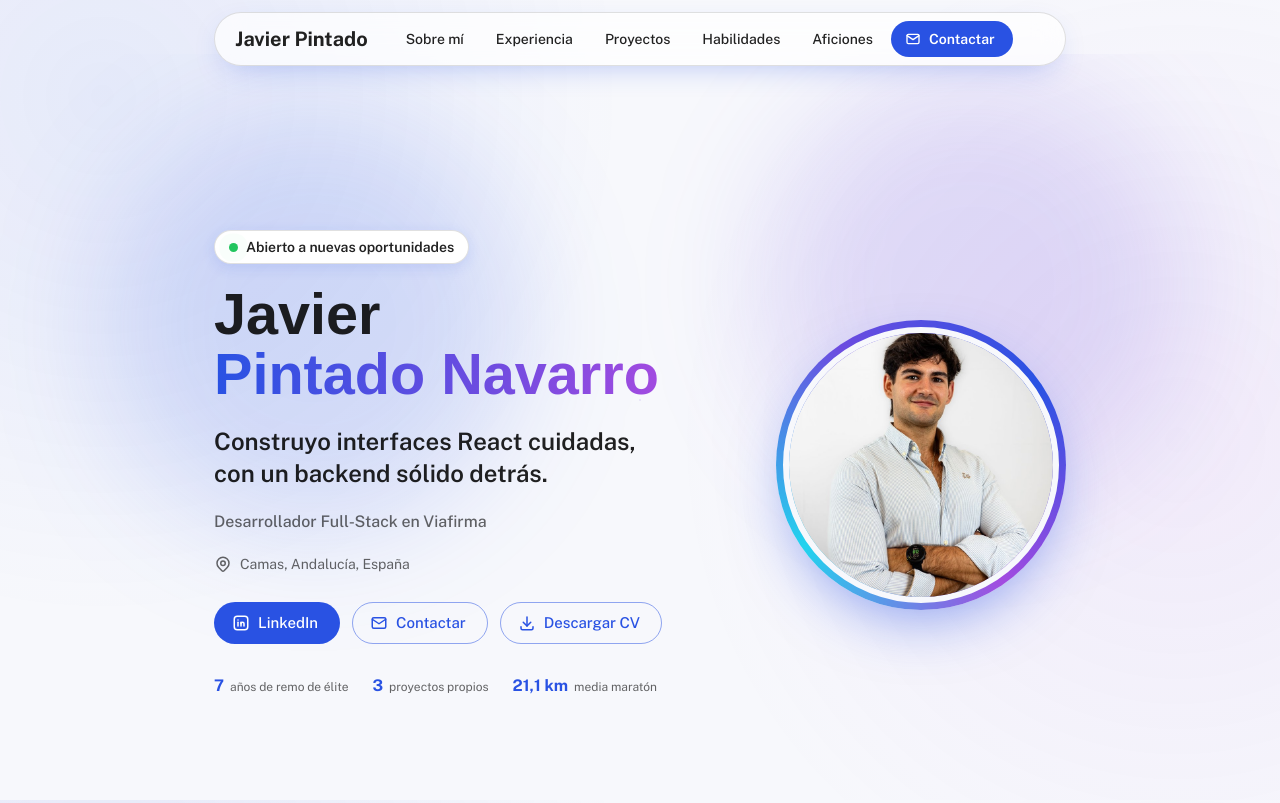
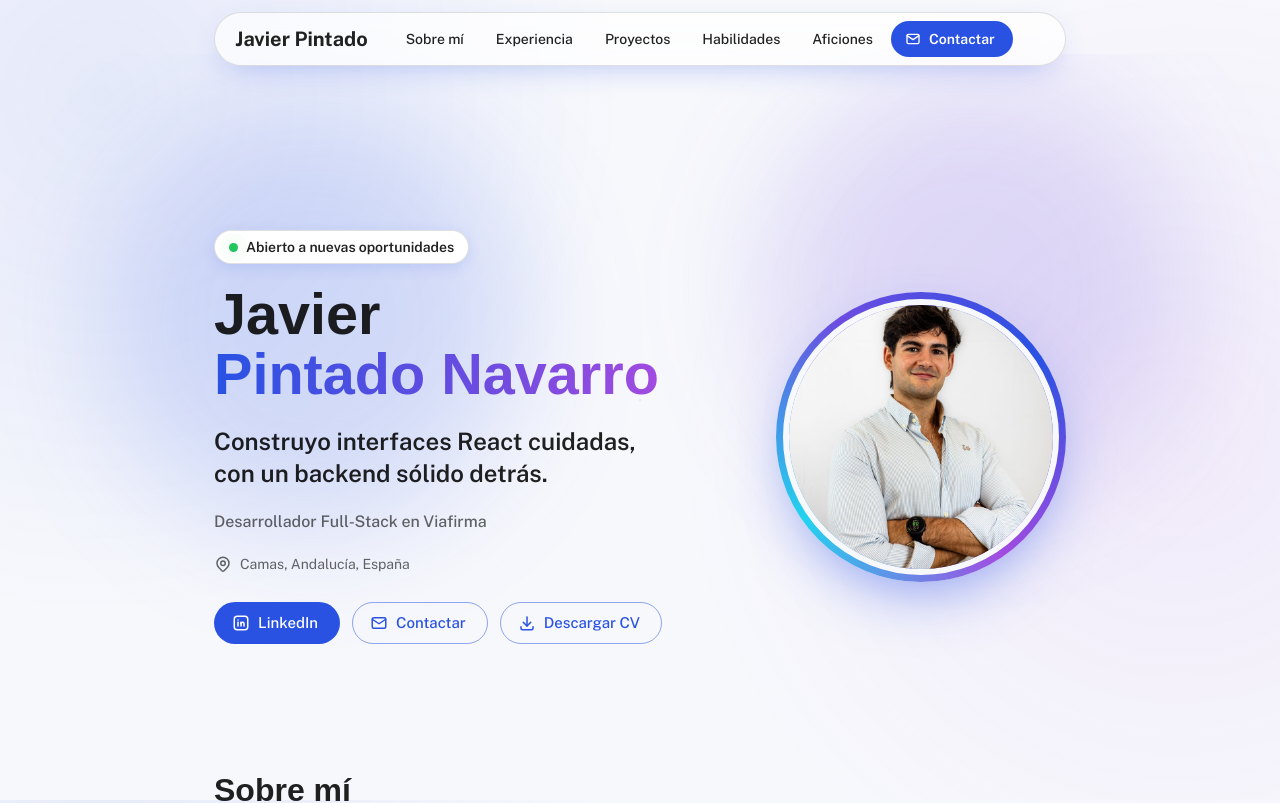
Before and after one commit to javipintado3/personal-portfolio, a React (Vite) app: page / in a window 1280 px wide. Shown: the top 803 px of the page. Built offline with nearby package versions, Linux system fonts and the light colour scheme; some icons are missing; a web font is replaced by a local one.

Commit message:
refactor: remove the key figures line from the hero

```diff
--- a/src/components/sections/Hero.tsx
+++ b/src/components/sections/Hero.tsx
@@ -2,7 +2,7 @@ import { Avatar, Box, Button, Container, Stack, Typography } from '@mui/material
 import { IconBrandLinkedin, IconDownload, IconMail, IconMapPin } from '@tabler/icons-react';
 
 import profilePhoto from '../../assets/profile.jpg';
-import { profile, stats } from '../../data/profile';
+import { profile } from '../../data/profile';
 
 const [firstName, ...lastNames] = profile.name.split(' ');
 
@@ -186,26 +186,6 @@ const Hero = () => {
                 Descargar CV
               </Button>
             </Stack>
-
-            <Stack
-              direction="row"
-              spacing={{ xs: 2.5, md: 3 }}
-              useFlexGap
-              flexWrap="wrap"
-              justifyContent={{ xs: 'center', md: 'flex-start' }}
-              sx={{ pt: 1, ...slideInLeft(0.8) }}
-            >
-              {stats.map((stat) => (
-                <Stack key={stat.label} direction="row" spacing={0.75} alignItems="baseline">
-                  <Typography variant="subtitle1" sx={{ fontWeight: 700, color: 'primary.main' }}>
-                    {stat.value}
-                  </Typography>
-                  <Typography variant="caption" sx={{ color: 'text.secondary', whiteSpace: 'nowrap' }}>
-                    {stat.label}
-                  </Typography>
-                </Stack>
-              ))}
-            </Stack>
           </Stack>
 
           <Box
--- a/src/data/profile.ts
+++ b/src/data/profile.ts
@@ -33,10 +33,6 @@ export type ProjectEntry = {
   highlights: string[];
 };
 
-export type StatEntry = {
-  value: string;
-  label: string;
-};
 
 export type HobbyAnimation = 'rowing' | 'running' | 'gym';
 
@@ -61,11 +57,6 @@ export const profile = {
   github: 'https://github.com/javipintado3',
 };
 
-export const stats: StatEntry[] = [
-  { value: '7', label: 'años de remo de élite' },
-  { value: '3', label: 'proyectos propios' },
-  { value: '21,1 km', label: 'media maratón' },
-];
 
 export const skillGroups: { title: string; skills: string[] }[] = [
   {
```
